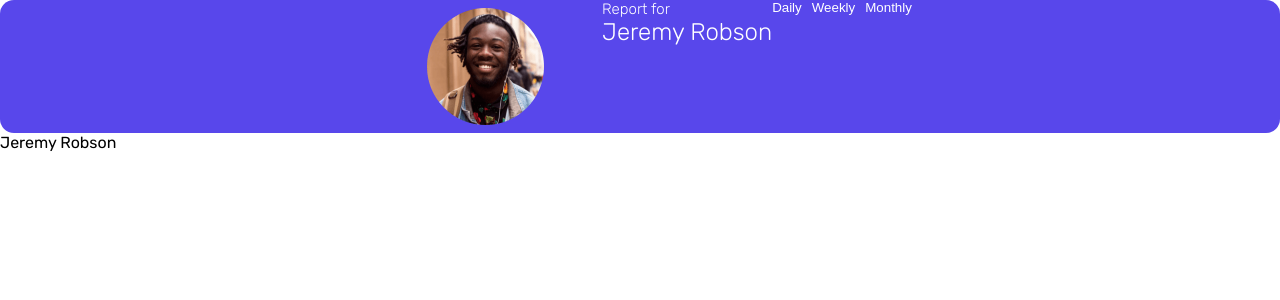
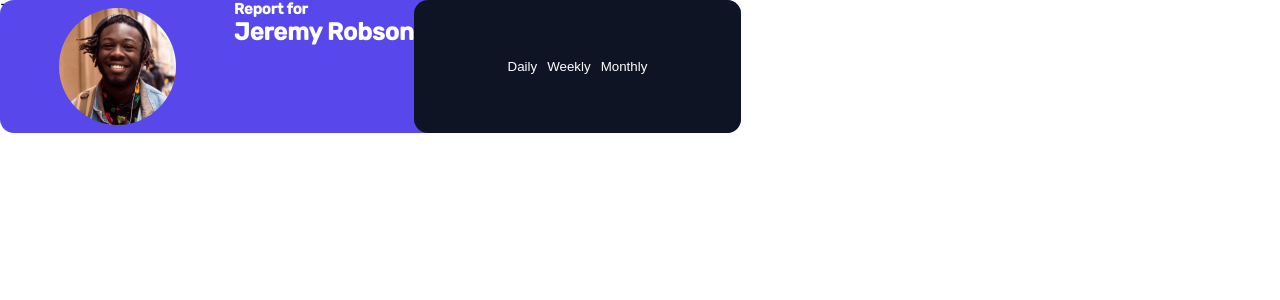
Before and after one commit to evgiur/time-tracker, a React (Create React App) app: page / in a window 1280 px wide. Shown: the top 300 px of the page. Built offline with nearby package versions, Linux system fonts and the light colour scheme.

Commit message:
css-apdeted

```diff
--- a/src/components/Maincart.jsx
+++ b/src/components/Maincart.jsx
@@ -12,7 +12,7 @@ export default function Maincart() {
         <h1>Report for</h1>
         <h2>Jeremy Robson</h2>
       </header>
-      <div className='periodicity'>
+      <div className='tabs'>
         <button id="daily-button">Daily</button>
         <button id="weekly-button">Weekly</button>
         <button id="monthly-button">Monthly</button>
--- a/src/scss/app.scss
+++ b/src/scss/app.scss
@@ -12,6 +12,9 @@
 }
 
 .main-cart-background {
+    position: absolute;
+    z-index: 2;
+
     .image-container {
         display: flex;
         justify-content: center;
@@ -26,18 +29,16 @@
         }
     }
     header {
+        font-weight: 300;
+        margin: 0;
+        padding: 0;
         h1 {
-            margin: 0;
-            padding: 0;
             font-size: 15px;
-            font-weight: 300;
+
         }
 
         h2 {
-            margin: 0;
-            padding: 0;
             font-size: 24px;
-            font-weight: 300;
         }
     }
 
@@ -52,13 +53,23 @@
     font-size: 24px;
 }
 
-.periodicity {
+.tabs {
     display: flex;
+    flex: 1;
     flex-wrap: wrap;
     gap: 10px;
+    justify-content: center;
+    min-width: 327px;
+    min-height: 133px;
+    border-radius: 14px;
+    background-color: $veryDarkBlue;
+    z-index: 1;
     button {
         display: inherit;
         flex-wrap: inherit;
+        align-items: flex-end;
+        align-content: center;
+        justify-content: space-between;
         border: 0;
         padding: 0;
         margin: 0;
--- /dev/null
+++ b/тест/index.html
@@ -0,0 +1,64 @@
+<!DOCTYPE html>
+<link rel="preconnect" href="https://fonts.googleapis.com">
+<link rel="preconnect" href="https://fonts.gstatic.com" crossorigin>
+<link href="https://fonts.googleapis.com/css2?family=Rubik:wght@300;400;500&display=swap" rel="stylesheet">
+
+<style>
+    .report-card {
+        background-color: #5a4e7c;
+        padding: 20px;
+        border-radius: 10px;
+    }
+
+    .profile-section {
+        display: flex;
+        align-items: center;
+    }
+
+    .profile-picture {
+        width: 50px; /* Adjust as necessary */
+        height: 50px; /* Adjust as necessary */
+        border-radius: 50%;
+        margin-right: 15px;
+    }
+
+    .report-info h1 {
+        color: white;
+        font-size: 18px; /* Specify font size as needed */
+    }
+
+    .time-tabs {
+        list-style-type: none;
+        display: flex;
+    }
+
+    .time-tabs li {
+        color: white;
+        margin-right: 10px; /* Specify margin as needed */
+    }
+
+    .time-tabs li:first-child {
+        font-weight: bold;
+    }
+
+    .time-tabs li:hover {
+        cursor: pointer;
+        text-decoration: none;
+        opacity: 0.8;
+    }
+
+</style>
+
+<div class="report-card">
+    <div class="profile-section">
+      <img src="image-jeremy.png" alt="Profile Picture" class="profile-picture">
+      <div class="report-info">
+        <h1>Report for Jeremy Robson</h1>
+        <ul class="time-tabs">
+          <li>Daily</li>
+          <li>Weekly</li>
+          <li>Monthly</li>
+        </ul>
+      </div>
+    </div>
+</div>
```
Also changed, not shown: тест/style.scss (added, +42 -0 lines), тест/image-jeremy.png (added).
